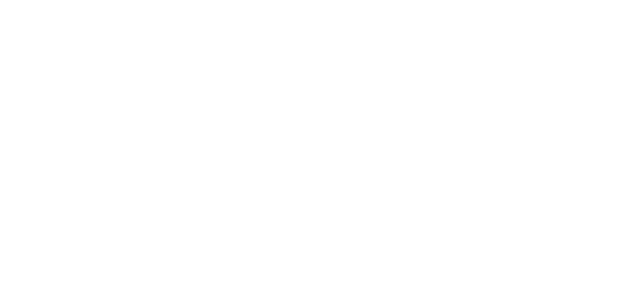
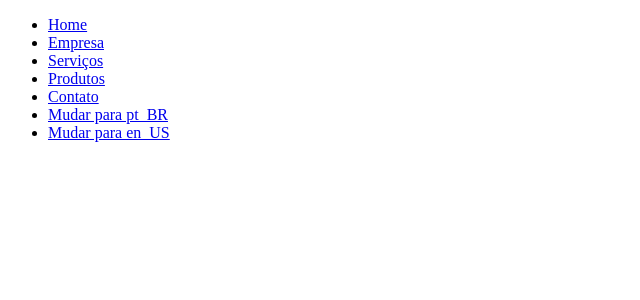
Before and after one commit to lucianotonet/easy-language, a PHP site: page /index.php in a window 1280 px wide. Before the commit the part shown is empty. Shown: the top 300 px of the page, without its empty margins (0-640 px from the left). Run offline with PHP 8.4, Linux system fonts and the light colour scheme.

Commit message:
Adicionado Menu Exemplo

```diff
--- a/index.php
+++ b/index.php
@@ -1,3 +1,56 @@
 <?php
+
     // Configurações de idiomas
     require 'languages/languages.config.php';
+
+?>
+<!DOCTYPE html>
+<html lang="en">
+<head>
+    <meta charset="UTF-8">
+    <title>Easy Language - https://github.com/tonetlds/easy-language/</title>
+</head>
+<body>
+
+    <!-- Menu exemplo -->
+        <ul>
+            <li>
+                <a href="#home">
+                    <?php echo _('Home'); ?>
+                </a>
+            </li>
+            <li>
+                <a href="#empresa">
+                    <?php echo _('Empresa'); ?>
+                </a>
+            </li>
+            <li>
+                <a href="#servicos">
+                    <?php echo _('Serviços'); ?>
+                </a>
+            </li>
+            <li>
+                <a href="#produtos">
+                    <?php echo _('Produtos'); ?>
+                </a>
+            </li>
+            <li>
+                <a href="#contato">
+                    <?php echo _('Contato'); ?>
+                </a>
+            </li>
+            <li>
+                <a href="?lang=pt_BR">
+                    <?php echo _('Mudar para pt_BR'); ?>
+                </a>
+            </li>
+            <li>
+                <a href="?lang=en_US">
+                    <?php echo _('Mudar para en_US'); ?>
+                </a>
+            </li>
+        </ul>
+    <!-- Fim Menu exemplo -->
+
+</body>
+</html>
```
Also changed, not shown: 4 other files.
